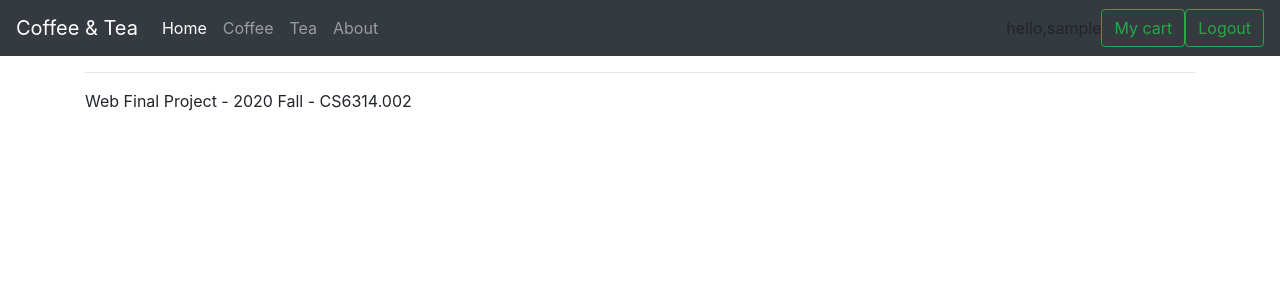
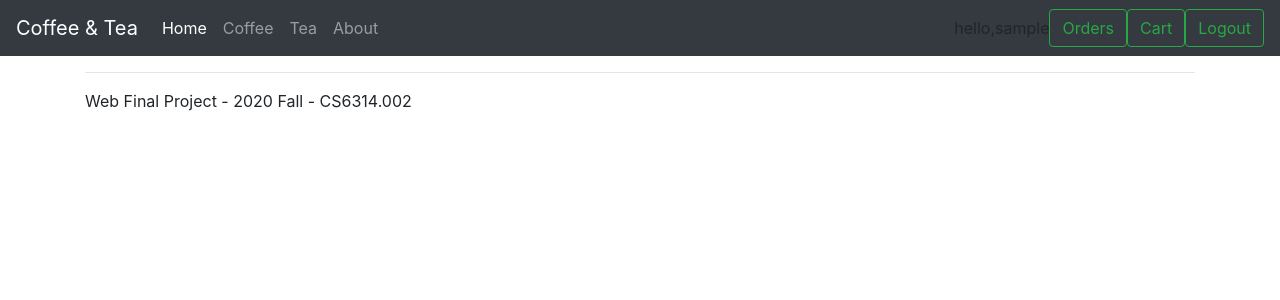
Before and after one commit to N33MO/CS6314-Web-Project, a PHP site: page /place_order.php in a window 1280 px wide. Shown: the top 300 px of the page. Run offline with PHP 8.4, Linux system fonts and the light colour scheme; the visitor is signed in with stand-in values (Sample User, id 1).

Commit message:
Update navbar.php

```diff
--- a/partial/navbar.php
+++ b/partial/navbar.php
@@ -30,7 +30,8 @@ if (!isset($_SESSION)) {
             echo "<a class='btn btn-outline-success my-2 my-sm-0' href='login.php'>Login</a>";
         } else {
             $s = "hello," . htmlspecialchars($_SESSION["username"]);
-            $s .= "<a class='btn btn-outline-success my-2 my-sm-0' href='cart.php'>My cart</a>";
+            $s .= "<a class='btn btn-outline-success my-2 my-sm-0' href='order.php'>Orders</a>";
+            $s .= "<a class='btn btn-outline-success my-2 my-sm-0' href='cart.php'>Cart</a>";
             $s .= "<a class='btn btn-outline-success my-2 my-sm-0' href='logout.php'>Logout</a>";
             echo $s;
         }
```
